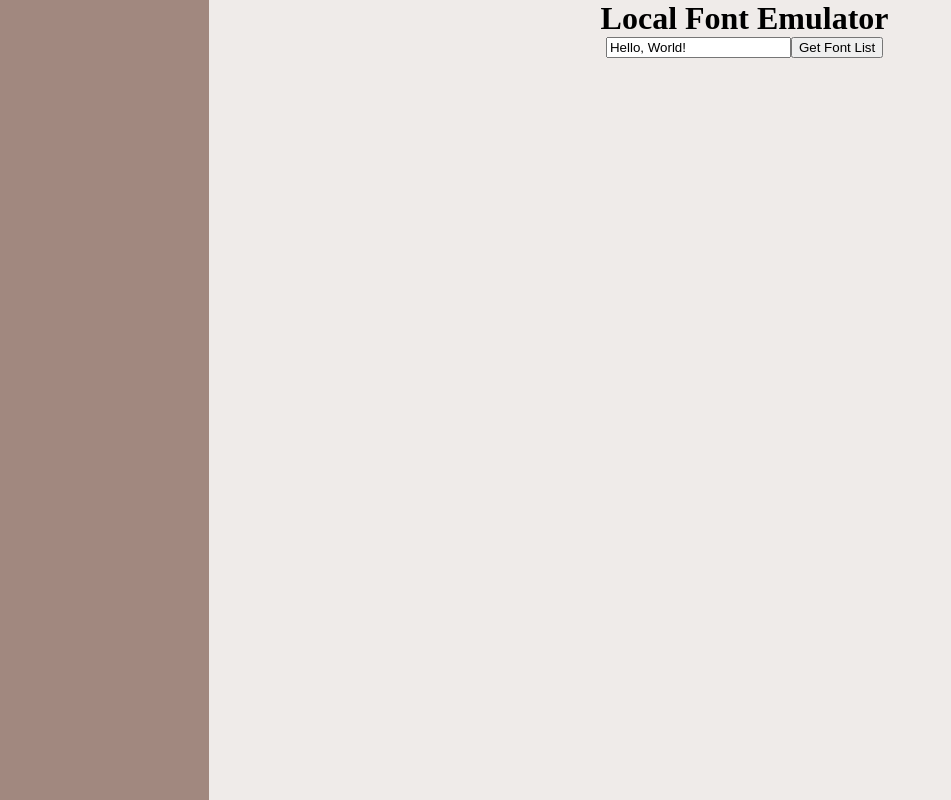
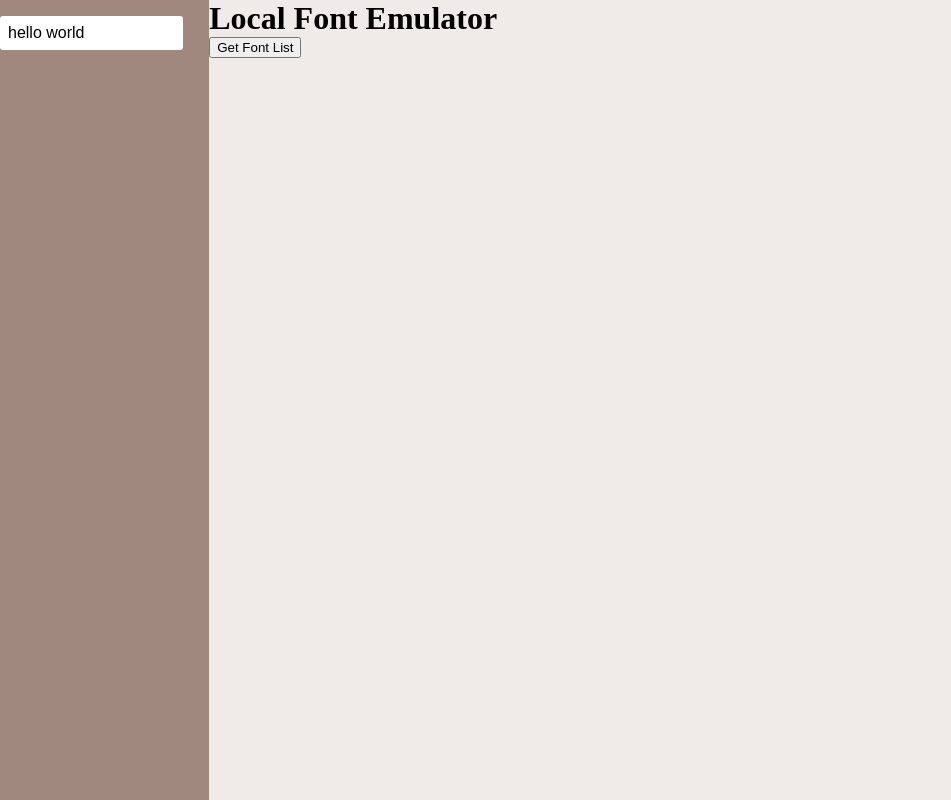
Before and after one commit to newt239/mojimachi, a React (Vite) app: page / in a window 1280 px wide. Shown: the whole page, without its empty margins (0-951 px from the left). Built offline with nearby package versions, Linux system fonts and the light colour scheme.

Commit message:
add: pin fonts

```diff
--- a/package.json
+++ b/package.json
@@ -10,6 +10,7 @@
     "preview": "vite preview"
   },
   "dependencies": {
+    "jotai": "^2.1.0",
     "react": "^18.2.0",
     "react-dom": "^18.2.0"
   },
--- a/src/App.css
+++ b/src/App.css
@@ -1,15 +1,14 @@
 html,
 body {
   margin: 0;
-}
-
-#root {
-  max-width: 1280px;
-  margin: 0 auto;
-  text-align: center;
 }
 
 p {
   margin: 0;
   text-align: start;
 }
+
+h1,
+h2 {
+  margin: 0;
+}
--- a/src/components/FontCard.module.css
+++ b/src/components/FontCard.module.css
@@ -8,7 +8,6 @@
 
 .fontCard:hover {
   background-color: #f1f1f1;
-  cursor: pointer;
 }
 
 .fontName {
@@ -20,3 +19,13 @@
   font-size: 25px;
   line-height: 30px;
 }
+
+.fontInfo {
+  display: flex;
+  justify-content: space-between;
+  align-items: center;
+}
+
+.togglePinned {
+  cursor: pointer;
+}
--- a/src/components/FontCard.tsx
+++ b/src/components/FontCard.tsx
@@ -1,15 +1,33 @@
+import { useAtom, useAtomValue } from "jotai";
+import { pinnedFontsAtom, textAtom } from "../jotai/atoms";
 import classes from "./FontCard.module.css";
 
 type FontCardProps = {
-  text: string;
   family: string;
   fullName: string;
 };
 
-const FontCard: React.FC<FontCardProps> = ({ text, family, fullName }) => {
+const FontCard: React.FC<FontCardProps> = ({ family, fullName }) => {
+  const text = useAtomValue(textAtom);
+  const [pinnedFonts, setPinnedFonts] = useAtom(pinnedFontsAtom);
+
   return (
     <div key={fullName} className={classes.fontCard}>
-      <p className={classes.fontName}>{family}</p>
+      <div className={classes.fontInfo}>
+        <p className={classes.fontName}>{family}</p>
+        <input
+          className={classes.togglePinned}
+          type="checkbox"
+          checked={pinnedFonts.includes(family)}
+          onChange={(e) => {
+            if (e.target.checked) {
+              setPinnedFonts([...pinnedFonts, family]);
+            } else {
+              setPinnedFonts(pinnedFonts.filter((font) => font !== family));
+            }
+          }}
+        />
+      </div>
       <p
         className={classes.fontText}
         style={{
--- a/src/components/FontList.tsx
+++ b/src/components/FontList.tsx
@@ -1,9 +1,9 @@
-import { useState } from "react";
+import { useEffect, useState } from "react";
 import { FontData } from "../types/FontData";
 import FontCard from "./FontCard";
 import classes from "./FontList.module.css";
 
-const FontList: React.FC<{ text: string }> = ({ text }) => {
+const FontList: React.FC = () => {
   const [fontList, setFontList] = useState<FontData[]>([]);
   const [fontNameList, setFontNameList] = useState<string[]>([]);
 
@@ -19,6 +19,10 @@ const FontList: React.FC<{ text: string }> = ({ text }) => {
     }
   };
 
+  useEffect(() => {
+    logFontData();
+  }, []);
+
   return (
     <>
       <button onClick={logFontData}>Get Font List</button>
@@ -30,7 +34,6 @@ const FontList: React.FC<{ text: string }> = ({ text }) => {
           return (
             <FontCard
               key={fontName}
-              text={text}
               family={fontData.family}
               fullName={fontData.fullName}
             />
--- a/src/components/Header.module.css
+++ b/src/components/Header.module.css
@@ -1,7 +1,4 @@
 .header {
-  position: sticky;
-  top: 0;
-  left: 0;
   width: 100%;
 }
 
--- a/src/components/SideBar.module.css
+++ b/src/components/SideBar.module.css
@@ -5,6 +5,19 @@
   color: #fff;
 }
 
-.siteName {
+.textInput {
+  width: 80%;
+  border: none;
+  border-radius: 3px;
+  margin: 1rem 0;
+  padding: 0.5rem;
+  font-size: 1rem;
+}
+
+.pinnedFontSection {
+  text-align: start;
+}
+
+.pinnedFontList {
   margin: 0;
 }
--- a/src/components/SideBar.tsx
+++ b/src/components/SideBar.tsx
@@ -1,7 +1,31 @@
+import { useAtom, useAtomValue } from "jotai";
+import { pinnedFontsAtom, textAtom } from "../jotai/atoms";
 import classes from "./SideBar.module.css";
 
 const SideBar: React.FC = () => {
-  return <div className={classes.sideBar}></div>;
+  const [text, setText] = useAtom(textAtom);
+  const pinnedFonts = useAtomValue(pinnedFontsAtom);
+
+  return (
+    <div className={classes.sideBar}>
+      <input
+        className={classes.textInput}
+        type="text"
+        value={text}
+        onChange={(e) => setText(e.target.value)}
+      />
+      {pinnedFonts.length > 0 && (
+        <div className={classes.pinnedFontSection}>
+          <h2>Pinned Fonts</h2>
+          <ul className={classes.pinnedFontList}>
+            {pinnedFonts.map((font) => (
+              <li key={font}>{font}</li>
+            ))}
+          </ul>
+        </div>
+      )}
+    </div>
+  );
 };
 
 export default SideBar;
--- a/src/components/Wrapper.module.css
+++ b/src/components/Wrapper.module.css
@@ -5,4 +5,5 @@
 .main {
   background-color: #efebe9;
   width: 100%;
+  overflow-y: scroll;
 }
--- a/src/components/Wrapper.tsx
+++ b/src/components/Wrapper.tsx
@@ -1,23 +1,15 @@
-import { useState } from "react";
 import FontList from "./FontList";
 import Header from "./Header";
 import SideBar from "./SideBar";
 import classes from "./Wrapper.module.css";
 
 const Wrapper = () => {
-  const [text, setText] = useState("Hello, World!");
-
   return (
     <div className={classes.wrapper}>
       <SideBar />
       <div className={classes.main}>
         <Header />
-        <input
-          type="text"
-          value={text}
-          onChange={(e) => setText(e.target.value)}
-        />
-        <FontList text={text} />
+        <FontList />
       </div>
     </div>
   );
--- /dev/null
+++ b/src/jotai/atoms.ts
@@ -0,0 +1,6 @@
+import { atom } from "jotai";
+import { atomWithStorage } from "jotai/utils";
+
+export const textAtom = atom("hello world");
+
+export const pinnedFontsAtom = atomWithStorage<string[]>("pinned-fonts", []);
```
Also changed, not shown: 1 other file (tests, documents, lock files or other folders).
